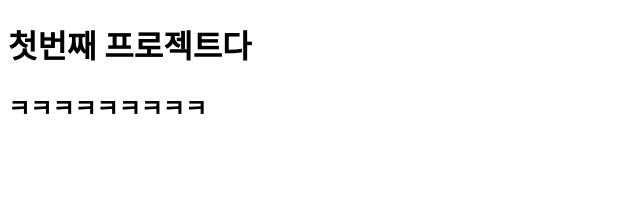
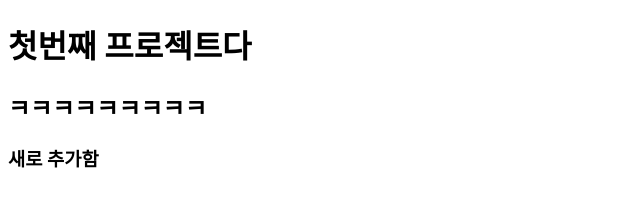
Before and after one commit to SeongHyeon-Yun/practice_1, a plain HTML site: page index.html in a window 1280 px wide. Shown: the whole page, without its empty margins (0-640 px from the left). Drawn offline with Linux system fonts and the light colour scheme.

Commit message:
두번쨰

```diff
--- a/index.html
+++ b/index.html
@@ -11,6 +11,7 @@
 <body>
     <h1>첫번째 프로젝트다</h1>
     <h2>ㅋㅋㅋㅋㅋㅋㅋㅋㅋ</h2>
+    <h3>새로 추가함</h3>
 </body>
 
 </html>
```
